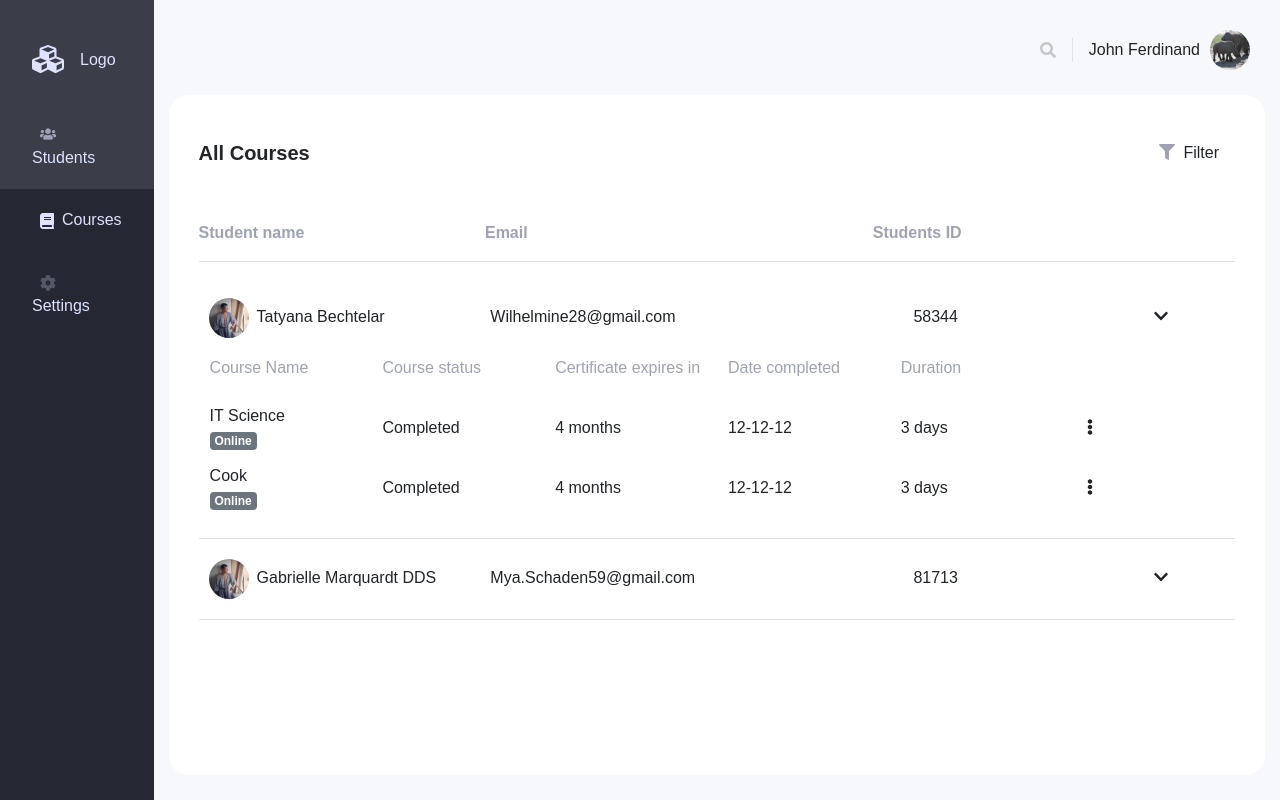
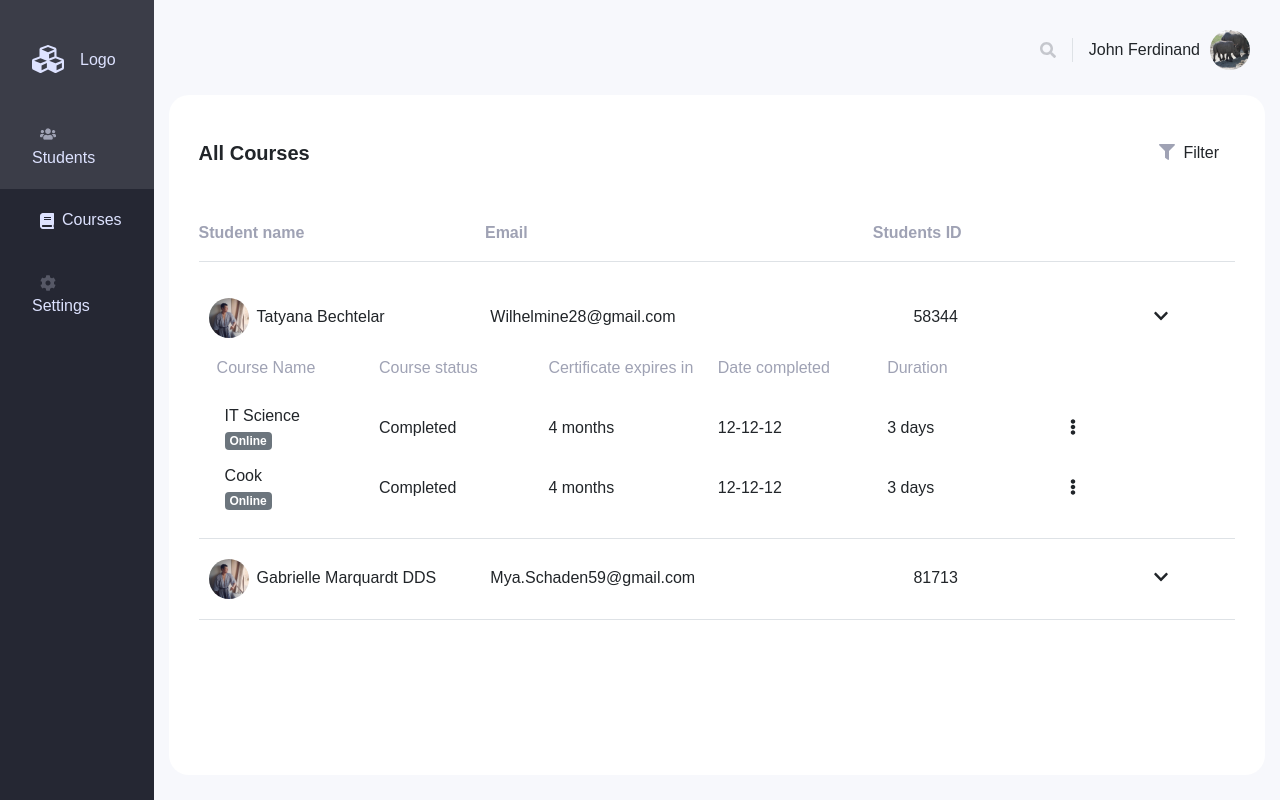
Before and after one commit to indie-rok/q-saf, a React (Create React App) app: page /students in a window 1280 px wide. Both pictures are taken after a click on the icon 1160 px from the left and 316 px from the top of the page. Built offline with nearby package versions, Linux system fonts and the light colour scheme; a web font is replaced by a local one.

Commit message:
table update

```diff
--- a/src/screens/Students/index.js
+++ b/src/screens/Students/index.js
@@ -161,19 +161,21 @@ export default class Students extends Component {
             <table className="courses-table">
               <thead>
                 <tr className="students-table--header">
-                  <th width="17%">Course Name</th>
-                  <th width="17%">Course status</th>
-                  <th width="17%">Certificate expires in</th>
-                  <th width="17%">Date completed</th>
-                  <th width="17%">Duration</th>
-                  <th width="17%"></th>
+                  <th width="16%" className="pl-2">
+                    Course Name
+                  </th>
+                  <th width="16%">Course status</th>
+                  <th width="16%">Certificate expires in</th>
+                  <th width="16%">Date completed</th>
+                  <th width="16%">Duration</th>
+                  <th width="16%"></th>
                 </tr>
               </thead>
               <tbody>
                 {student.courses.map(course => {
                   return (
                     <tr className="course-row">
-                      <td>
+                      <td className="pl-3">
                         {course.name} <br />
                         <Badge variant="secondary">Online</Badge>
                       </td>
```
